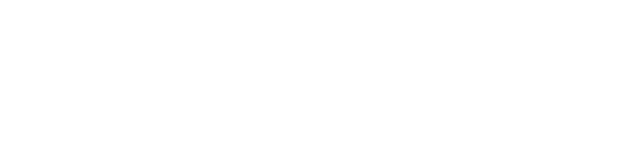
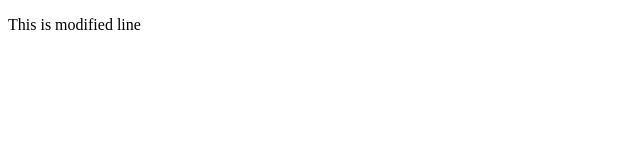
Before and after one commit to mdeen1/Git-course1, a plain HTML site: page index.html in a window 1280 px wide. Shown: the whole page, without its empty margins (0-640 px from the left). Drawn offline with Linux system fonts and the light colour scheme.

Commit message:
added config.js and modified the index.html file

```diff
--- a/index.html
+++ b/index.html
@@ -7,6 +7,6 @@
     <title>Git Practice</title>
 </head>
 <body>
-
+    <p>This is modified line</p>
 </body>
 </html>
```
Also changed, not shown: config.js (added).
